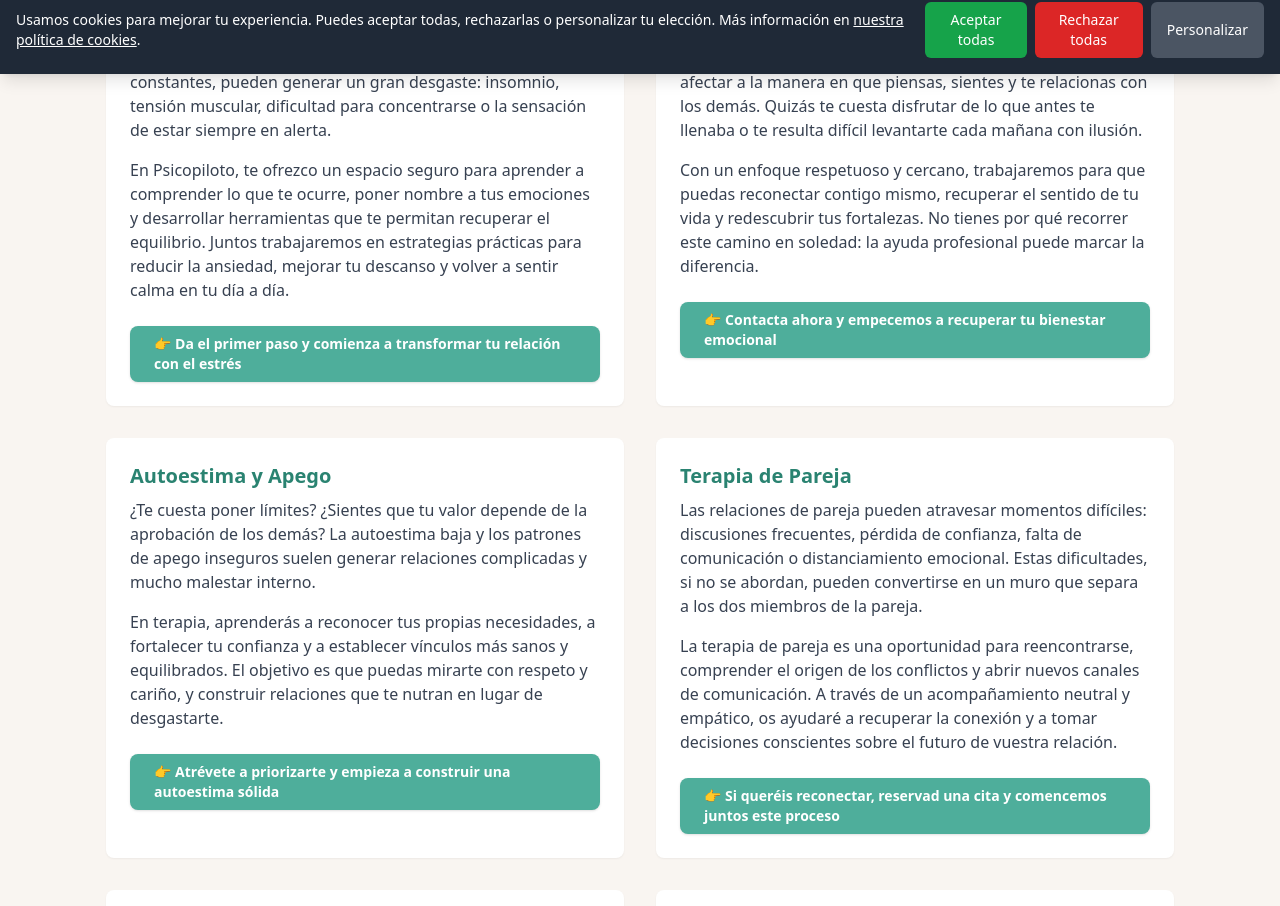
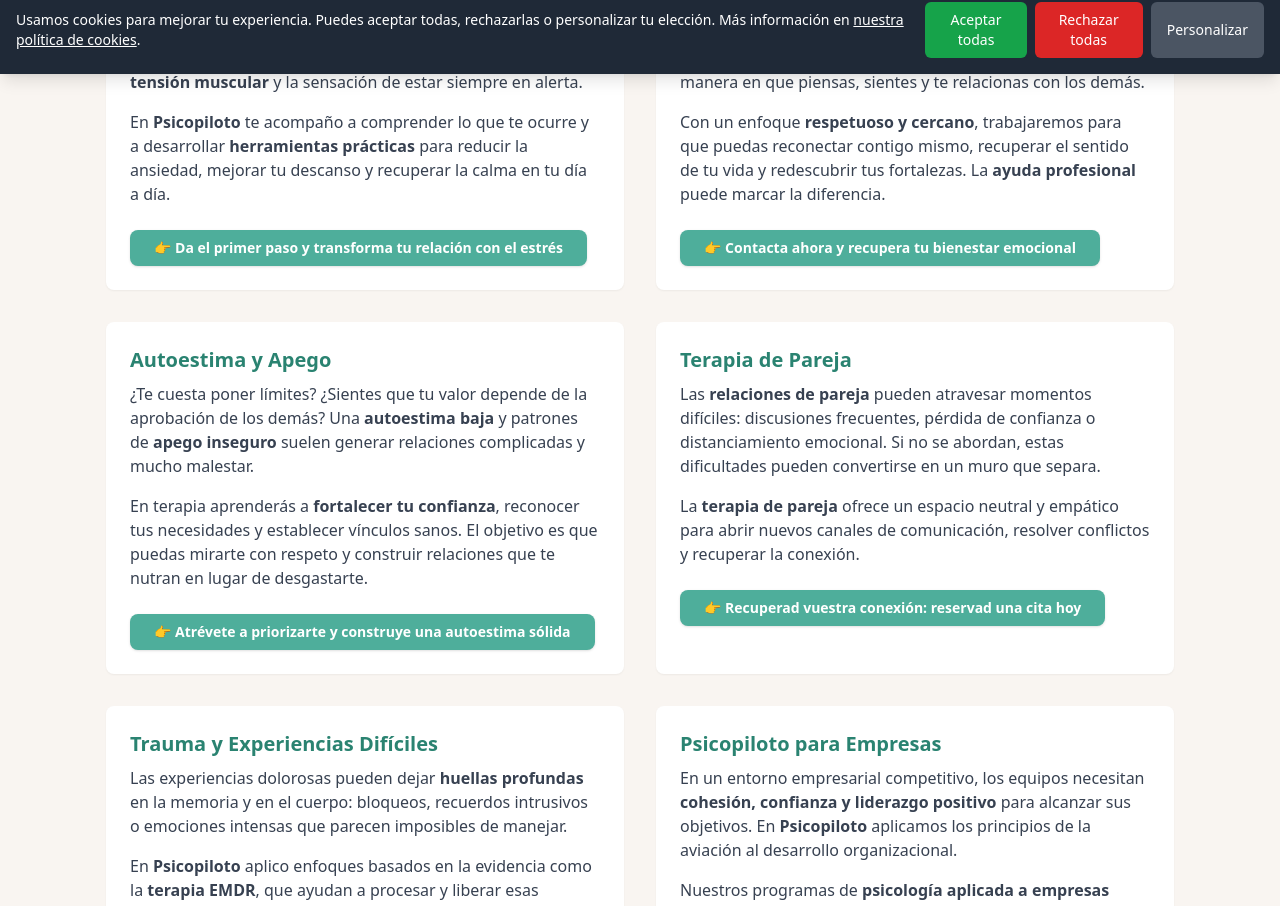
Before and after one commit to psicopiloto/psicopilotopage1, a Next.js app: page /servicios in a window 1280 px wide. Shown: the part 726-1632 px from the top of the page. Built offline with nearby package versions, Linux system fonts and the light colour scheme.

Commit message:
Update servicios.js

```diff
--- a/pages/servicios.js
+++ b/pages/servicios.js
@@ -9,13 +9,13 @@ export default function Servicios() {
     <div className="min-h-screen flex flex-col font-sans bg-psicopiloto-sand-50 text-psicopiloto-gray-700">
       <NextSeo
         title="Servicios de Psicología | Psicopiloto"
-        description="Psicoterapia para ansiedad, estrés, depresión, autoestima, terapia de pareja y trauma. Un espacio seguro para recuperar tu bienestar emocional con Psicopiloto."
+        description="Psicoterapia para ansiedad, estrés, depresión, autoestima, terapia de pareja, trauma y formación para empresas. Un espacio seguro para recuperar tu bienestar emocional con Psicopiloto."
         canonical="https://psicopiloto.com/servicios"
         additionalMetaTags={[
           {
             name: "keywords",
             content:
-              "psicología, ansiedad, estrés, depresión, autoestima, terapia de pareja, trauma, EMDR, psicoterapia online",
+              "psicología, ansiedad, estrés, depresión, autoestima, terapia de pareja, trauma, EMDR, psicoterapia online, psicología para empresas",
           },
           {
             name: "author",
@@ -26,7 +26,7 @@ export default function Servicios() {
           url: "https://psicopiloto.com/servicios",
           title: "Servicios de Psicología | Psicopiloto",
           description:
-            "Psicoterapia para ansiedad, estrés, depresión, autoestima, terapia de pareja y trauma. Un espacio seguro para recuperar tu bienestar emocional con Psicopiloto.",
+            "Psicoterapia para ansiedad, estrés, depresión, autoestima, terapia de pareja, trauma y formación para empresas. Un espacio seguro para recuperar tu bienestar emocional con Psicopiloto.",
           images: [
             {
               url: "https://psicopiloto.com/images/seo/servicios.jpg",
@@ -46,7 +46,7 @@ export default function Servicios() {
         <PageHeader
           title="Servicios de Psicología"
           subtitle="Un espacio seguro para recuperar el equilibrio, crecer personalmente y afrontar tus retos con confianza. Si eres empresa, también te acompaño con formación en factores humanos, liderazgo y gestión de equipos inspirada en la aviación."
-          backgroundImage="/header-servicios.jpg" // 👈 CORREGIDO
+          backgroundImage="/header-servicios.jpg"
         />
 
         {/* LISTA DE SERVICIOS */}
@@ -59,23 +59,21 @@ export default function Servicios() {
                 Ansiedad y Estrés
               </h2>
               <p className="mb-4">
-                La ansiedad y el estrés son respuestas naturales del cuerpo ante
-                las exigencias de la vida. Sin embargo, cuando se vuelven
-                constantes, pueden generar un gran desgaste: insomnio, tensión
-                muscular, dificultad para concentrarse o la sensación de estar
-                siempre en alerta.
+                La <strong>ansiedad</strong> y el <strong>estrés</strong> son
+                respuestas naturales del cuerpo, pero cuando se vuelven
+                constantes pueden causar <strong>insomnio</strong>,{" "}
+                <strong>tensión muscular</strong> y la sensación de estar siempre
+                en alerta.
               </p>
               <p className="mb-4">
-                En Psicopiloto, te ofrezco un espacio seguro para aprender a
-                comprender lo que te ocurre, poner nombre a tus emociones y
-                desarrollar herramientas que te permitan recuperar el
-                equilibrio. Juntos trabajaremos en estrategias prácticas para
-                reducir la ansiedad, mejorar tu descanso y volver a sentir calma
-                en tu día a día.
+                En <strong>Psicopiloto</strong> te acompaño a comprender lo que
+                te ocurre y a desarrollar <strong>herramientas prácticas</strong>{" "}
+                para reducir la ansiedad, mejorar tu descanso y recuperar la
+                calma en tu día a día.
               </p>
               <Link href="/contacto">
                 <span className="inline-block mt-2 px-6 py-2 bg-psicopiloto-green-500 text-white rounded-lg text-sm font-semibold shadow hover:bg-psicopiloto-green-600 transition">
-                  👉 Da el primer paso y comienza a transformar tu relación con el estrés
+                  👉 Da el primer paso y transforma tu relación con el estrés
                 </span>
               </Link>
             </div>
@@ -86,22 +84,20 @@ export default function Servicios() {
                 Depresión y Ánimo Bajo
               </h2>
               <p className="mb-4">
-                Sentirse sin energía, desmotivado o con tristeza persistente no
-                es simplemente “estar de bajón”. La depresión puede afectar a la
-                manera en que piensas, sientes y te relacionas con los demás.
-                Quizás te cuesta disfrutar de lo que antes te llenaba o te
-                resulta difícil levantarte cada mañana con ilusión.
+                Sentirse sin energía, desmotivado o con <strong>tristeza
+                persistente</strong> no es simplemente “estar de bajón”. La{" "}
+                <strong>depresión</strong> afecta a la manera en que piensas,
+                sientes y te relacionas con los demás.
               </p>
               <p className="mb-4">
-                Con un enfoque respetuoso y cercano, trabajaremos para que
-                puedas reconectar contigo mismo, recuperar el sentido de tu vida
-                y redescubrir tus fortalezas. No tienes por qué recorrer este
-                camino en soledad: la ayuda profesional puede marcar la
-                diferencia.
+                Con un enfoque <strong>respetuoso y cercano</strong>, trabajaremos
+                para que puedas reconectar contigo mismo, recuperar el sentido de
+                tu vida y redescubrir tus fortalezas. La{" "}
+                <strong>ayuda profesional</strong> puede marcar la diferencia.
               </p>
               <Link href="/contacto">
                 <span className="inline-block mt-2 px-6 py-2 bg-psicopiloto-green-500 text-white rounded-lg text-sm font-semibold shadow hover:bg-psicopiloto-green-600 transition">
-                  👉 Contacta ahora y empecemos a recuperar tu bienestar emocional
+                  👉 Contacta ahora y recupera tu bienestar emocional
                 </span>
               </Link>
             </div>
@@ -113,20 +109,19 @@ export default function Servicios() {
               </h2>
               <p className="mb-4">
                 ¿Te cuesta poner límites? ¿Sientes que tu valor depende de la
-                aprobación de los demás? La autoestima baja y los patrones de
-                apego inseguros suelen generar relaciones complicadas y mucho
-                malestar interno.
+                aprobación de los demás? Una <strong>autoestima baja</strong> y
+                patrones de <strong>apego inseguro</strong> suelen generar
+                relaciones complicadas y mucho malestar.
               </p>
               <p className="mb-4">
-                En terapia, aprenderás a reconocer tus propias necesidades, a
-                fortalecer tu confianza y a establecer vínculos más sanos y
-                equilibrados. El objetivo es que puedas mirarte con respeto y
-                cariño, y construir relaciones que te nutran en lugar de
-                desgastarte.
+                En terapia aprenderás a <strong>fortalecer tu confianza</strong>,
+                reconocer tus necesidades y establecer vínculos sanos. El
+                objetivo es que puedas mirarte con respeto y construir
+                relaciones que te nutran en lugar de desgastarte.
               </p>
               <Link href="/contacto">
                 <span className="inline-block mt-2 px-6 py-2 bg-psicopiloto-green-500 text-white rounded-lg text-sm font-semibold shadow hover:bg-psicopiloto-green-600 transition">
-                  👉 Atrévete a priorizarte y empieza a construir una autoestima sólida
+                  👉 Atrévete a priorizarte y construye una autoestima sólida
                 </span>
               </Link>
             </div>
@@ -137,22 +132,19 @@ export default function Servicios() {
                 Terapia de Pareja
               </h2>
               <p className="mb-4">
-                Las relaciones de pareja pueden atravesar momentos difíciles:
-                discusiones frecuentes, pérdida de confianza, falta de
-                comunicación o distanciamiento emocional. Estas dificultades, si
-                no se abordan, pueden convertirse en un muro que separa a los
-                dos miembros de la pareja.
+                Las <strong>relaciones de pareja</strong> pueden atravesar
+                momentos difíciles: discusiones frecuentes, pérdida de confianza
+                o distanciamiento emocional. Si no se abordan, estas dificultades
+                pueden convertirse en un muro que separa.
               </p>
               <p className="mb-4">
-                La terapia de pareja es una oportunidad para reencontrarse,
-                comprender el origen de los conflictos y abrir nuevos canales de
-                comunicación. A través de un acompañamiento neutral y empático,
-                os ayudaré a recuperar la conexión y a tomar decisiones
-                conscientes sobre el futuro de vuestra relación.
+                La <strong>terapia de pareja</strong> ofrece un espacio neutral y
+                empático para abrir nuevos canales de comunicación, resolver
+                conflictos y recuperar la conexión.
               </p>
               <Link href="/contacto">
                 <span className="inline-block mt-2 px-6 py-2 bg-psicopiloto-green-500 text-white rounded-lg text-sm font-semibold shadow hover:bg-psicopiloto-green-600 transition">
-                  👉 Si queréis reconectar, reservad una cita y comencemos juntos este proceso
+                  👉 Recuperad vuestra conexión: reservad una cita hoy
                 </span>
               </Link>
             </div>
@@ -163,17 +155,15 @@ export default function Servicios() {
                 Trauma y Experiencias Difíciles
               </h2>
               <p className="mb-4">
-                Las experiencias dolorosas del pasado pueden dejar huellas
-                profundas en la memoria y en el cuerpo, apareciendo en forma de
+                Las experiencias dolorosas pueden dejar{" "}
+                <strong>huellas profundas</strong> en la memoria y en el cuerpo:
                 bloqueos, recuerdos intrusivos o emociones intensas que parecen
                 imposibles de manejar.
               </p>
               <p className="mb-4">
-                En Psicopiloto, utilizo enfoques basados en la evidencia como la
-                terapia EMDR, que ayudan a procesar y liberar esas memorias
-                traumáticas de una manera segura y progresiva. El objetivo es
-                que puedas mirar al pasado sin que condicione tu presente, y
-                recuperar tu capacidad de vivir con libertad y serenidad.
+                En <strong>Psicopiloto</strong> aplico enfoques basados en la
+                evidencia como la <strong>terapia EMDR</strong>, que ayudan a
+                procesar y liberar esas memorias de manera segura y progresiva.
               </p>
               <Link href="/contacto">
                 <span className="inline-block mt-2 px-6 py-2 bg-psicopiloto-green-500 text-white rounded-lg text-sm font-semibold shadow hover:bg-psicopiloto-green-600 transition">
@@ -188,19 +178,22 @@ export default function Servicios() {
                 Psicopiloto para Empresas
               </h2>
               <p className="mb-4">
-    En un entorno empresarial cada vez más competitivo y cambiante, los equipos
-    necesitan <strong>cohesión, confianza y liderazgo positivo</strong> para
-    alcanzar sus objetivos. En <strong>Psicopiloto</strong>, aplicamos los
-    principios de la aviación.
+                En un entorno empresarial competitivo, los equipos necesitan{" "}
+                <strong>cohesión, confianza y liderazgo positivo</strong> para
+                alcanzar sus objetivos. En <strong>Psicopiloto</strong> aplicamos
+                los principios de la aviación al desarrollo organizacional.
               </p>
               <p className="mb-4">
-    Nuestros programas de <strong>psicología aplicada a empresas</strong> ayudan
-    a reducir errores, mejorar la eficiencia y fomentar una comunicación clara
-    y honesta para potenciar tanto a líderes como a equipos.
+                Nuestros programas de{" "}
+                <strong>psicología aplicada a empresas</strong> ayudan a reducir
+                errores, mejorar la eficiencia y fomentar una{" "}
+                <strong>comunicación clara</strong>, potenciando tanto a líderes
+                como a equipos.
               </p>
               <p className="mb-4">
-    Los mismos principios que hacen que un vuelo sea seguro y exitoso pueden
-    transformar también tu empresa, aportando seguridad, confianza y eficiencia.
+                Los mismos principios que hacen que un vuelo sea seguro pueden
+                transformar también tu empresa, aportando{" "}
+                <strong>seguridad, confianza y eficiencia</strong>.
               </p>
               <Link href="/contacto">
                 <span className="inline-block mt-2 px-6 py-2 bg-psicopiloto-green-500 text-white rounded-lg text-sm font-semibold shadow hover:bg-psicopiloto-green-600 transition">
@@ -208,8 +201,6 @@ export default function Servicios() {
                 </span>
               </Link>
             </div>
-
-
           </div>
         </section>
       </main>
```
Lines whose indentation alone changed are shown as unchanged.
